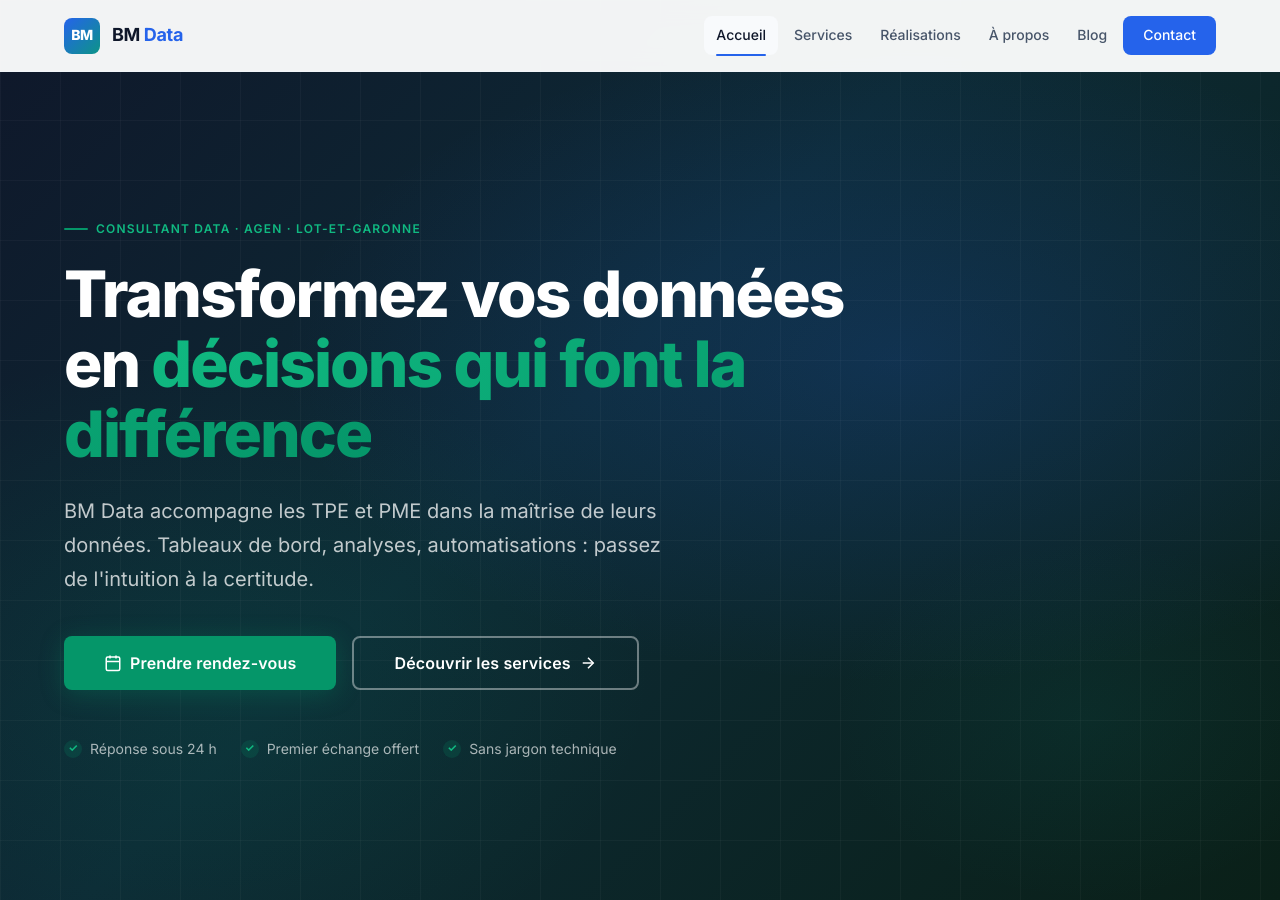
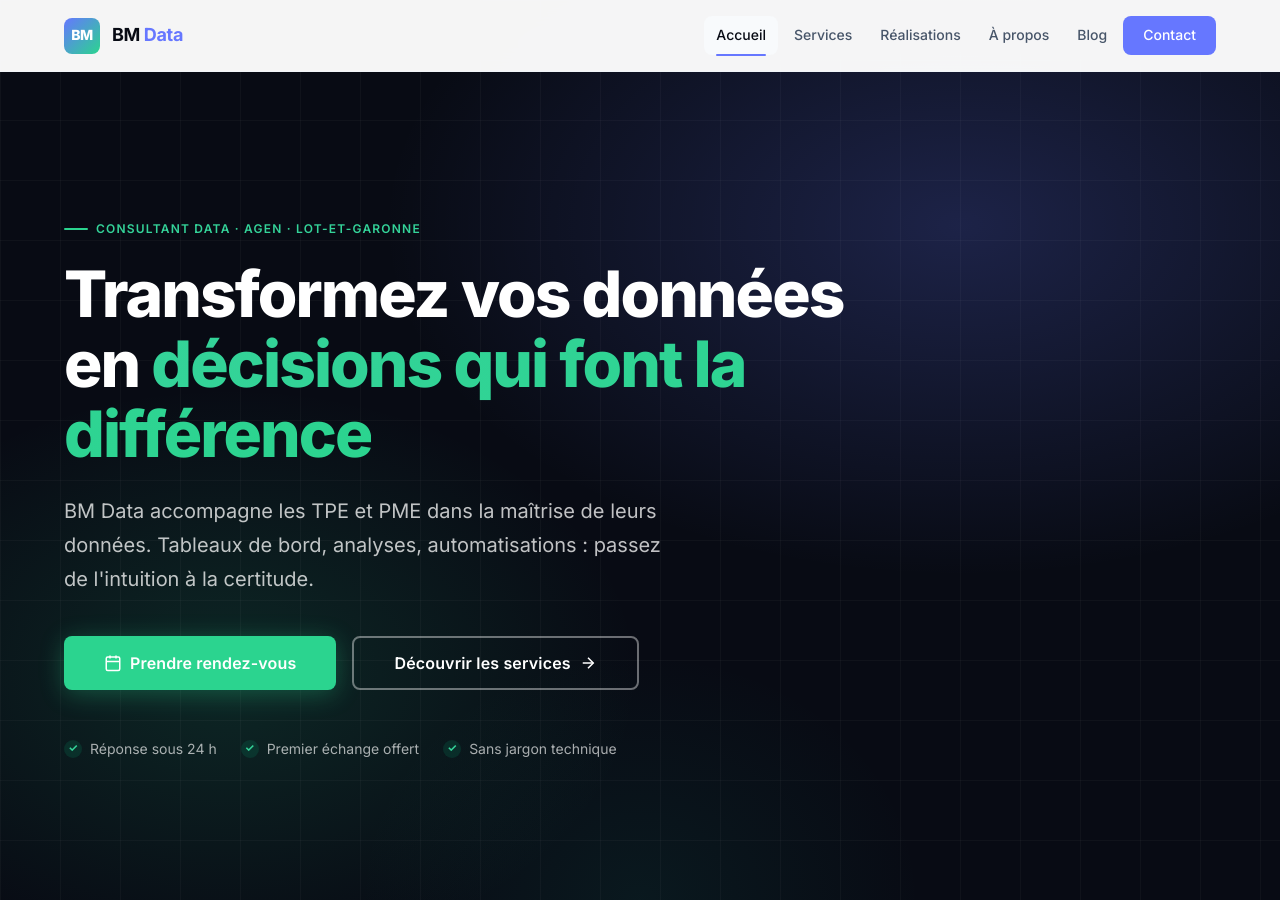
Before and after one commit to mbodetdata/test-site, a Jekyll site: the page built from index.html, in a window 1280 px wide and 900 px high. Built offline with Jekyll 4.4.1, drawn with Linux system fonts in a browser that asks for light colours; the list of posts is cut into pages by our own code.

Commit message:
Palette premium bmdata.fr : periwinkle #6677ff → vert #2bd48f
- Bleu : #6677ff (periwinkle signature), fond : #080b14 ultra-dark
- Vert : #2bd48f (lumineux), teal : #1db99a (transition)
- Logo mark : dégradé bleu→vert signature
- Fonds hero/pages : dark pur + lueurs radiales bleu/vert
- Boutons, ombres, focus mis à jour avec les nouvelles teintes
- Fix warning CSS webkit-backdrop-filter ordering

Co-Authored-By: Claude Sonnet 4.6 <noreply@anthropic.com>

```diff
--- a/assets/css/main.css
+++ b/assets/css/main.css
@@ -1,6 +1,7 @@
 /* ============================================================
    BM DATA — Design System
-   Palette : bleu profond → teal → vert émeraude
+   Palette : #6677ff (periwinkle) → #2bd48f (vert lumineux)
+   Inspirée du branding bmdata.fr — dark premium
    Police : Inter (system-ui fallback)
    ============================================================ */
 
@@ -9,17 +10,17 @@
 
 /* ─── VARIABLES ─── */
 :root {
-  /* Couleurs principales */
-  --color-navy:       #0f172a;
-  --color-navy-mid:   #1e293b;
-  --color-navy-light: #334155;
-  --color-gold:       #059669;   /* vert émeraude — accent principal */
-  --color-gold-light: #10b981;   /* vert clair */
+  /* Couleurs principales — palette bmdata.fr */
+  --color-navy:       #080b14;   /* fond ultra-dark premium */
+  --color-navy-mid:   #0a0f1e;   /* surfaces sombres */
+  --color-navy-light: #0f1a32;   /* relief */
+  --color-gold:       #2bd48f;   /* vert lumineux signature bmdata.fr */
+  --color-gold-light: #34d399;   /* vert clair */
   --color-gold-pale:  #d1fae5;   /* vert très pâle */
-  --color-teal:       #0d9488;   /* teal — point de transition bleu→vert */
-  --color-blue:       #2563eb;
-  --color-blue-light: #3b82f6;
-  --color-blue-pale:  #eff6ff;
+  --color-teal:       #1db99a;   /* teal transition bleu→vert */
+  --color-blue:       #6677ff;   /* periwinkle blue signature bmdata.fr */
+  --color-blue-light: #818cf8;   /* bleu clair */
+  --color-blue-pale:  #eef2ff;   /* bleu très pâle */
 
   /* Neutres */
   --color-white:   #ffffff;
@@ -83,8 +84,8 @@
   --shadow-md:  0 4px 16px rgba(0,0,0,.08);
   --shadow-lg:  0 10px 40px rgba(0,0,0,.12);
   --shadow-xl:  0 20px 60px rgba(0,0,0,.16);
-  --shadow-gold: 0 4px 24px rgba(5,150,105,.28);
-  --shadow-blue: 0 4px 24px rgba(37,99,235,.25);
+  --shadow-gold: 0 4px 24px rgba(43,212,143,.30);
+  --shadow-blue: 0 4px 24px rgba(102,119,255,.30);
 
   /* Transitions */
   --transition-fast:   150ms ease;
@@ -217,9 +218,9 @@ p { line-height: 1.75; color: var(--color-gray-600); }
   box-shadow: var(--shadow-blue);
 }
 .btn-primary:hover {
-  background: #1d4ed8;
+  background: #4f5fe8;
   transform: translateY(-1px);
-  box-shadow: 0 6px 32px rgba(37,99,235,.35);
+  box-shadow: 0 6px 32px rgba(102,119,255,.42);
 }
 
 .btn-gold {
@@ -228,9 +229,9 @@ p { line-height: 1.75; color: var(--color-gray-600); }
   box-shadow: var(--shadow-gold);
 }
 .btn-gold:hover {
-  background: #047857;
+  background: #1db97a;
   transform: translateY(-1px);
-  box-shadow: 0 6px 32px rgba(5,150,105,.38);
+  box-shadow: 0 6px 32px rgba(43,212,143,.40);
 }
 
 .btn-outline {
@@ -288,9 +289,9 @@ p { line-height: 1.75; color: var(--color-gray-600); }
   right: 0;
   z-index: 1000;
   height: var(--header-height);
-  background: rgba(255,255,255,.95);
-  backdrop-filter: blur(12px);
-  -webkit-backdrop-filter: blur(12px);
+  background: rgba(255,255,255,.96);
+  -webkit-backdrop-filter: blur(14px);
+  backdrop-filter: blur(14px);
   border-bottom: 1px solid var(--color-gray-100);
   transition: box-shadow var(--transition-base);
 }
@@ -314,7 +315,7 @@ p { line-height: 1.75; color: var(--color-gray-600); }
 .logo-mark {
   width: 36px;
   height: 36px;
-  background: linear-gradient(135deg, var(--color-blue), var(--color-teal));
+  background: linear-gradient(135deg, var(--color-blue), var(--color-gold));
   border-radius: var(--radius-md);
   display: flex;
   align-items: center;
@@ -366,7 +367,7 @@ p { line-height: 1.75; color: var(--color-gray-600); }
   padding: var(--space-2) var(--space-5);
 }
 .nav-link.nav-cta:hover {
-  background: #1d4ed8;
+  background: #4f5fe8;
   color: white;
 }
 
@@ -401,7 +402,7 @@ p { line-height: 1.75; color: var(--color-gray-600); }
   display: flex;
   align-items: center;
   padding-top: var(--header-height);
-  background: linear-gradient(135deg, var(--color-navy) 0%, #0d2a35 45%, #0a2018 100%);
+  background: var(--color-navy);
   position: relative;
   overflow: hidden;
 }
@@ -410,9 +411,9 @@ p { line-height: 1.75; color: var(--color-gray-600); }
   position: absolute;
   inset: 0;
   background:
-    radial-gradient(ellipse 80% 60% at 70% 40%, rgba(37,99,235,.18) 0%, transparent 60%),
-    radial-gradient(ellipse 60% 60% at 15% 75%, rgba(5,150,105,.12) 0%, transparent 60%),
-    radial-gradient(ellipse 40% 40% at 85% 80%, rgba(13,148,136,.08) 0%, transparent 50%);
+    radial-gradient(ellipse 75% 65% at 75% 25%, rgba(102,119,255,.22) 0%, transparent 60%),
+    radial-gradient(ellipse 55% 55% at 18% 75%, rgba(43,212,143,.14) 0%, transparent 58%),
+    radial-gradient(ellipse 40% 50% at 50% 100%, rgba(29,185,154,.08) 0%, transparent 55%);
 }
 .hero-grid {
   position: absolute;
@@ -891,7 +892,7 @@ p { line-height: 1.75; color: var(--color-gray-600); }
 
 /* ─── CTA BANNERS ─── */
 .cta-banner {
-  background: linear-gradient(135deg, var(--color-navy) 0%, #0d2a35 50%, #0a2018 100%);
+  background: var(--color-navy-mid);
   border-radius: var(--radius-2xl);
   padding: var(--space-16) var(--space-12);
   text-align: center;
@@ -903,8 +904,8 @@ p { line-height: 1.75; color: var(--color-gray-600); }
   position: absolute;
   inset: 0;
   background:
-    radial-gradient(ellipse 60% 80% at 20% 120%, rgba(37,99,235,.25), transparent 65%),
-    radial-gradient(ellipse 50% 70% at 80% 110%, rgba(5,150,105,.2), transparent 60%);
+    radial-gradient(ellipse 70% 90% at 10% 110%, rgba(102,119,255,.22), transparent 60%),
+    radial-gradient(ellipse 60% 80% at 90% 110%, rgba(43,212,143,.18), transparent 58%);
 }
 .cta-banner * { position: relative; z-index: 1; }
 .cta-banner h2 { color: white; margin-bottom: var(--space-4); font-size: clamp(var(--text-2xl), 3vw, var(--text-4xl)); }
@@ -916,9 +917,9 @@ p { line-height: 1.75; color: var(--color-gray-600); }
   gap: var(--space-4);
 }
 
-/* CTA accent avec gradient vert */
+/* CTA accent avec gradient bleu→vert */
 .cta-banner--gold {
-  background: linear-gradient(135deg, #064e3b 0%, var(--color-gold) 100%);
+  background: linear-gradient(135deg, #2d1f6e 0%, var(--color-blue) 40%, var(--color-gold) 100%);
 }
 .cta-banner--gold::before {
   background: radial-gradient(ellipse 60% 80% at 50% 120%, rgba(255,255,255,.1), transparent 70%);
@@ -1086,7 +1087,7 @@ p { line-height: 1.75; color: var(--color-gray-600); }
 .form-select:focus,
 .form-textarea:focus {
   border-color: var(--color-blue);
-  box-shadow: 0 0 0 3px rgba(37,99,235,.1);
+  box-shadow: 0 0 0 3px rgba(102,119,255,.18);
 }
 .form-textarea { min-height: 140px; resize: vertical; }
 .form-row { display: grid; grid-template-columns: 1fr 1fr; gap: var(--space-4); }
@@ -1274,7 +1275,7 @@ p { line-height: 1.75; color: var(--color-gray-600); }
 
 /* ─── PAGE HERO ─── */
 .page-hero {
-  background: linear-gradient(135deg, var(--color-navy) 0%, #0d2a35 50%, #0a2018 100%);
+  background: var(--color-navy);
   padding: calc(var(--header-height) + var(--space-16)) 0 var(--space-16);
   position: relative;
   overflow: hidden;
@@ -1284,8 +1285,8 @@ p { line-height: 1.75; color: var(--color-gray-600); }
   position: absolute;
   inset: 0;
   background:
-    radial-gradient(ellipse 60% 80% at 80% 50%, rgba(37,99,235,.12), transparent 55%),
-    radial-gradient(ellipse 40% 60% at 15% 80%, rgba(5,150,105,.08), transparent 55%);
+    radial-gradient(ellipse 65% 80% at 85% 40%, rgba(102,119,255,.15), transparent 55%),
+    radial-gradient(ellipse 45% 60% at 10% 80%, rgba(43,212,143,.10), transparent 55%);
 }
 .page-hero .container { position: relative; z-index: 1; }
 .page-hero h1 { color: white; max-width: 700px; }
```
